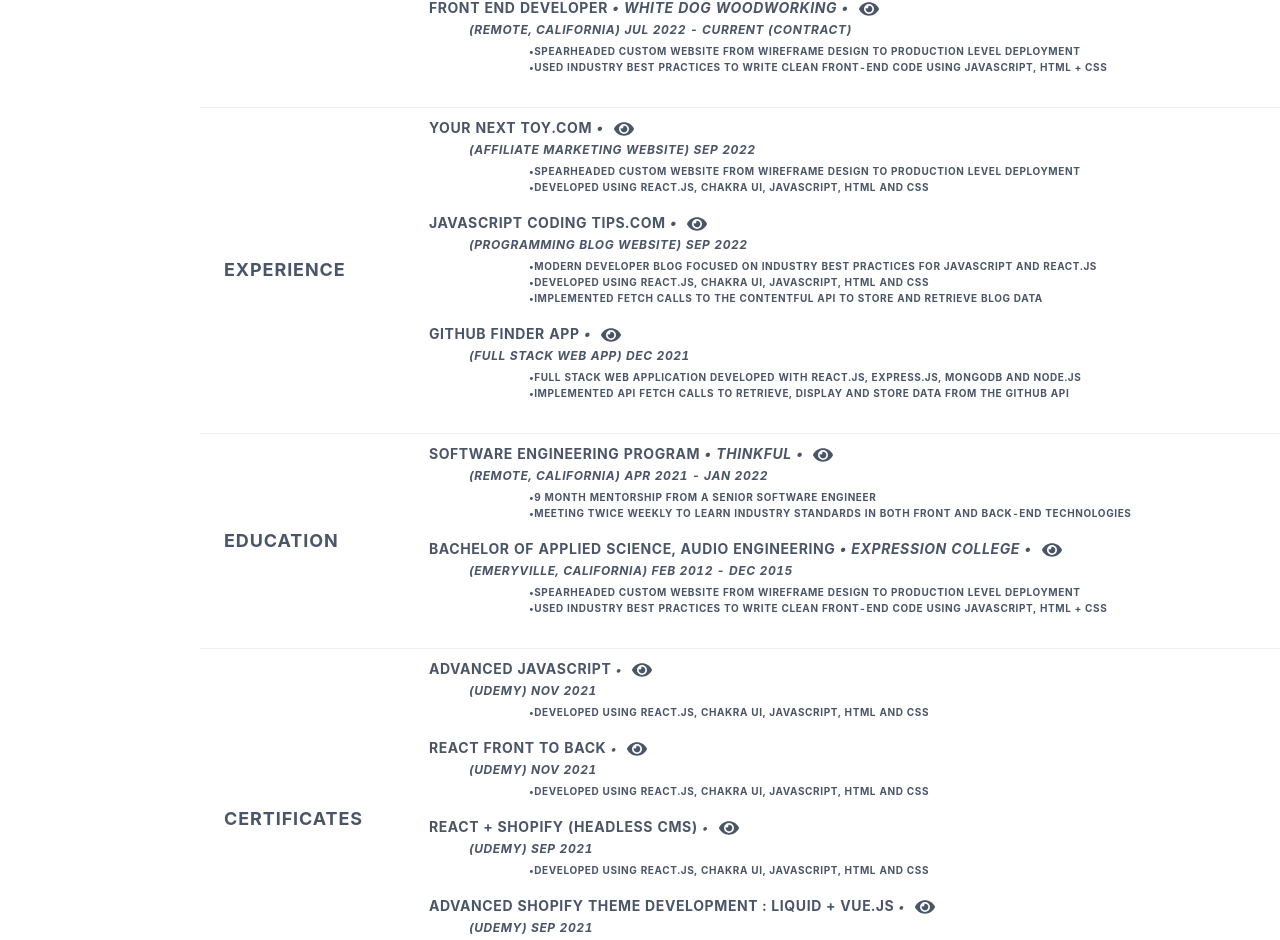
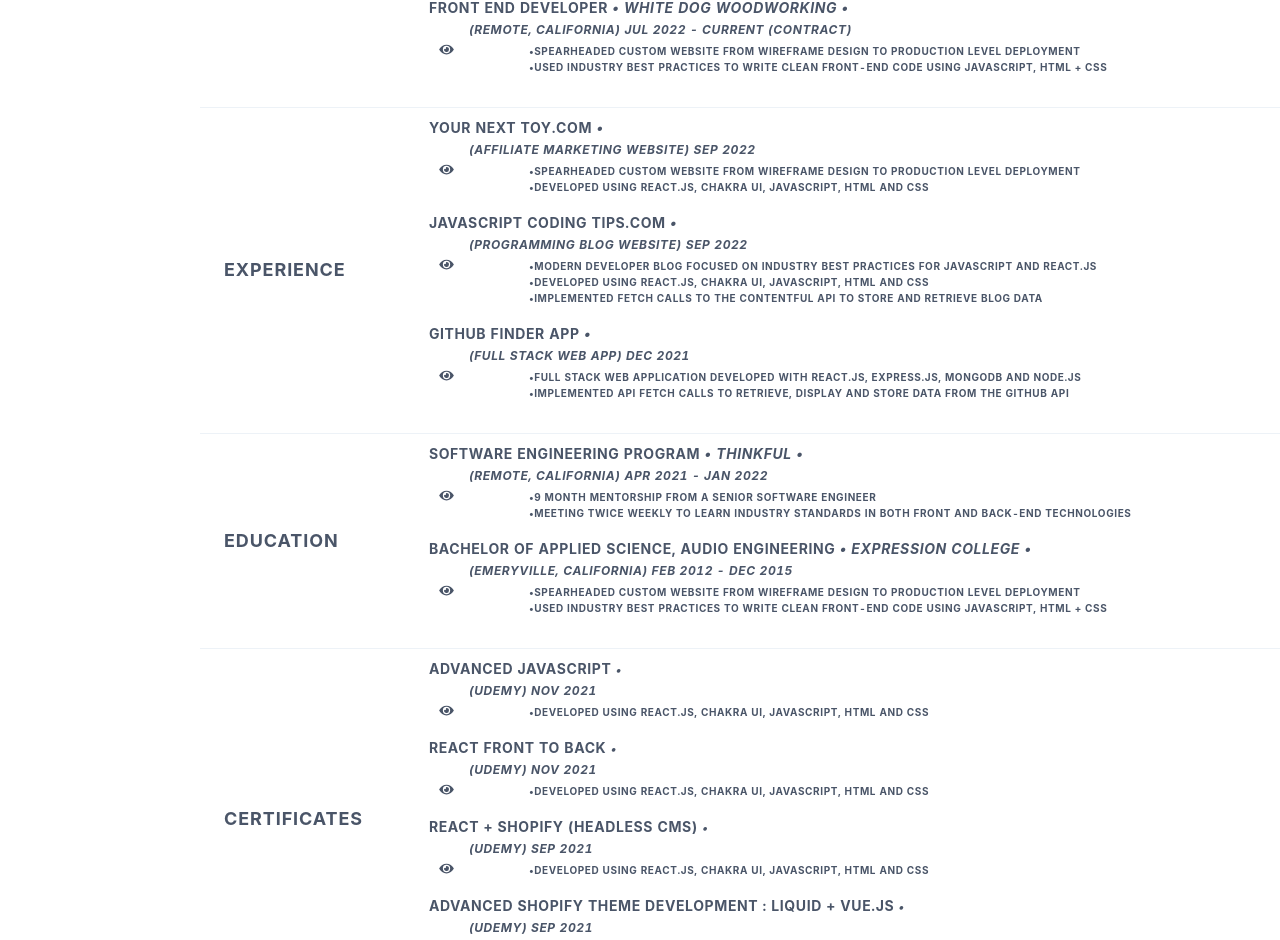
Before and after one commit to tomofficer/portfolio2022, a React (Create React App) app: page / in a window 1280 px wide. Shown: the part 1320-2260 px from the top of the page. Built offline with nearby package versions, Linux system fonts and the light colour scheme.

Commit message:
fixed eye icon styling, resume section

```diff
--- a/src/components/Resume.js
+++ b/src/components/Resume.js
@@ -290,26 +290,6 @@
                     Full Stack Developer{' '}
                     <span style={{ fontStyle: 'italic' }}>• LeadrPro •</span>{' '}
                   </a>
-                  <a href="https://www.leadrpro.com/" target={'_blank'}>
-                    <Icon
-                      position={'absolute'}
-                      ml={'10px'}
-                      as={FaEye}
-                      _hover={{ color: 'blue.500' }}
-                      h="18px"
-                      w="20px"
-                    />
-                  </a>
-                  {/* <a href="https://www.leadrpro.com/" target={'_blank'}>
-                    <Icon
-                      position={'absolute'}
-                      ml={'10px'}
-                      as={FaEye}
-                      _hover={{ color: 'blue.500' }}
-                      h="18px"
-                      w="20px"
-                    />
-                  </a> */}
                   <p
                     style={{
                       fontSize: '12px',
@@ -321,6 +301,16 @@
                   >
                     (Remote, California) Nov 2021 - Current
                   </p>
+                  <a href="https://www.leadrpro.com/" target={'_blank'}>
+                    <Icon
+                      position={'absolute'}
+                      ml={'10px'}
+                      as={FaEye}
+                      _hover={{ color: 'blue.500' }}
+                      h="13px"
+                      w="15px"
+                    />
+                  </a>
                   <p
                     style={{
                       fontSize: '10px',
@@ -364,19 +354,7 @@
                       • White Dog Woodworking •
                     </span>{' '}
                   </a>
-                  <a
-                    href="https://www.whitedogwoodworking.com/"
-                    target={'_blank'}
-                  >
-                    <Icon
-                      position={'absolute'}
-                      ml={'10px'}
-                      as={FaEye}
-                      _hover={{ color: 'blue.500' }}
-                      h="18px"
-                      w="20px"
-                    />
-                  </a>
+
                   <p
                     style={{
                       fontSize: '12px',
@@ -388,6 +366,21 @@
                   >
                     (Remote, California) Jul 2022 - Current (Contract)
                   </p>
+                  <span>
+                    <a
+                      href="https://www.whitedogwoodworking.com/"
+                      target={'_blank'}
+                    >
+                      <Icon
+                        position={'absolute'}
+                        ml={'10px'}
+                        as={FaEye}
+                        _hover={{ color: 'blue.500' }}
+                        h="13px"
+                        w="15px"
+                      />
+                    </a>
+                  </span>
                   <p
                     style={{
                       fontSize: '10px',
@@ -429,16 +422,7 @@
                     Your Next Toy.com{' '}
                     <span style={{ fontStyle: 'italic' }}> •</span>{' '}
                   </a>
-                  <a href="https://www.yournexttoy.com/" target={'_blank'}>
-                    <Icon
-                      position={'absolute'}
-                      ml={'10px'}
-                      as={FaEye}
-                      _hover={{ color: 'blue.500' }}
-                      h="18px"
-                      w="20px"
-                    />
-                  </a>
+
                   <p
                     style={{
                       fontSize: '12px',
@@ -450,6 +434,16 @@
                   >
                     (Affiliate Marketing Website) Sep 2022
                   </p>
+                  <a href="https://www.yournexttoy.com/" target={'_blank'}>
+                    <Icon
+                      position={'absolute'}
+                      ml={'10px'}
+                      as={FaEye}
+                      _hover={{ color: 'blue.500' }}
+                      h="13px"
+                      w="15px"
+                    />
+                  </a>
                   <p
                     style={{
                       fontSize: '10px',
@@ -482,19 +476,7 @@
                     JavaScript Coding Tips.com{' '}
                     <span style={{ fontStyle: 'italic' }}> •</span>{' '}
                   </a>
-                  <a
-                    href="https://www.javascriptcodingtips.com/"
-                    target={'_blank'}
-                  >
-                    <Icon
-                      position={'absolute'}
-                      ml={'10px'}
-                      as={FaEye}
-                      _hover={{ color: 'blue.500' }}
-                      h="18px"
-                      w="20px"
-                    />
-                  </a>
+
                   <p
                     style={{
                       fontSize: '12px',
@@ -506,6 +488,19 @@
                   >
                     (Programming Blog Website) Sep 2022
                   </p>
+                  <a
+                    href="https://www.javascriptcodingtips.com/"
+                    target={'_blank'}
+                  >
+                    <Icon
+                      position={'absolute'}
+                      ml={'10px'}
+                      as={FaEye}
+                      _hover={{ color: 'blue.500' }}
+                      h="13px"
+                      w="15px"
+                    />
+                  </a>
                   <p
                     style={{
                       fontSize: '10px',
@@ -547,16 +542,7 @@
                     GitHub Finder App{' '}
                     <span style={{ fontStyle: 'italic' }}> •</span>{' '}
                   </a>
-                  <a href="https://www.leadrpro.com/" target={'_blank'}>
-                    <Icon
-                      position={'absolute'}
-                      ml={'10px'}
-                      as={FaEye}
-                      _hover={{ color: 'blue.500' }}
-                      h="18px"
-                      w="20px"
-                    />
-                  </a>
+
                   <p
                     style={{
                       fontSize: '12px',
@@ -568,6 +554,16 @@
                   >
                     (Full Stack Web App) Dec 2021
                   </p>
+                  <a href="https://www.leadrpro.com/" target={'_blank'}>
+                    <Icon
+                      position={'absolute'}
+                      ml={'10px'}
+                      as={FaEye}
+                      _hover={{ color: 'blue.500' }}
+                      h="13px"
+                      w="15px"
+                    />
+                  </a>
                   <p
                     style={{
                       fontSize: '10px',
@@ -611,16 +607,6 @@
                     Software Engineering Program{' '}
                     <span style={{ fontStyle: 'italic' }}>• Thinkful •</span>
                   </a>
-                  <a href="https://www.leadrpro.com/" target={'_blank'}>
-                    <Icon
-                      position={'absolute'}
-                      ml={'10px'}
-                      as={FaEye}
-                      _hover={{ color: 'blue.500' }}
-                      h="18px"
-                      w="20px"
-                    />
-                  </a>
                   <p
                     style={{
                       fontSize: '12px',
@@ -632,6 +618,16 @@
                   >
                     (Remote, California) Apr 2021 - Jan 2022
                   </p>
+                  <a href="https://www.leadrpro.com/" target={'_blank'}>
+                    <Icon
+                      position={'absolute'}
+                      ml={'10px'}
+                      as={FaEye}
+                      _hover={{ color: 'blue.500' }}
+                      h="13px"
+                      w="15px"
+                    />
+                  </a>
                   <p
                     style={{
                       fontSize: '10px',
@@ -665,16 +661,6 @@
                       • Expression College •
                     </span>{' '}
                   </a>
-                  <a href="https://www.leadrpro.com/" target={'_blank'}>
-                    <Icon
-                      position={'absolute'}
-                      ml={'10px'}
-                      as={FaEye}
-                      _hover={{ color: 'blue.500' }}
-                      h="18px"
-                      w="20px"
-                    />
-                  </a>
                   <p
                     style={{
                       fontSize: '12px',
@@ -686,6 +672,16 @@
                   >
                     (Emeryville, California) Feb 2012 - Dec 2015
                   </p>
+                  <a href="https://www.leadrpro.com/" target={'_blank'}>
+                    <Icon
+                      position={'absolute'}
+                      ml={'10px'}
+                      as={FaEye}
+                      _hover={{ color: 'blue.500' }}
+                      h="13px"
+                      w="15px"
+                    />
+                  </a>
                   <p
                     style={{
                       fontSize: '10px',
@@ -727,16 +723,6 @@
                     Advanced JavaScript{' '}
                   </a>
                   <span style={{ fontStyle: 'italic' }}> •</span>{' '}
-                  <a href="https://www.leadrpro.com/" target={'_blank'}>
-                    <Icon
-                      position={'absolute'}
-                      ml={'10px'}
-                      as={FaEye}
-                      _hover={{ color: 'blue.500' }}
-                      h="18px"
-                      w="20px"
-                    />
-                  </a>
                   <p
                     style={{
                       fontSize: '12px',
@@ -748,6 +734,16 @@
                   >
                     (Udemy) Nov 2021
                   </p>
+                  <a href="https://www.leadrpro.com/" target={'_blank'}>
+                    <Icon
+                      position={'absolute'}
+                      ml={'10px'}
+                      as={FaEye}
+                      _hover={{ color: 'blue.500' }}
+                      h="13px"
+                      w="15px"
+                    />
+                  </a>
                   <p
                     style={{
                       fontSize: '10px',
@@ -771,16 +767,6 @@
                     React Front To Back{' '}
                   </a>
                   <span style={{ fontStyle: 'italic' }}> •</span>{' '}
-                  <a href="https://www.leadrpro.com/" target={'_blank'}>
-                    <Icon
-                      position={'absolute'}
-                      ml={'10px'}
-                      as={FaEye}
-                      _hover={{ color: 'blue.500' }}
-                      h="18px"
-                      w="20px"
-                    />
-                  </a>
                   <p
                     style={{
                       fontSize: '12px',
@@ -792,6 +778,16 @@
                   >
                     (Udemy) Nov 2021
                   </p>
+                  <a href="https://www.leadrpro.com/" target={'_blank'}>
+                    <Icon
+                      position={'absolute'}
+                      ml={'10px'}
+                      as={FaEye}
+                      _hover={{ color: 'blue.500' }}
+                      h="13px"
+                      w="15px"
+                    />
+                  </a>
                   <p
                     style={{
                       fontSize: '10px',
@@ -815,16 +811,6 @@
                     React + Shopify (Headless CMS){' '}
                   </a>
                   <span style={{ fontStyle: 'italic' }}> •</span>{' '}
-                  <a href="https://www.leadrpro.com/" target={'_blank'}>
-                    <Icon
-                      position={'absolute'}
-                      ml={'10px'}
-                      as={FaEye}
-                      _hover={{ color: 'blue.500' }}
-                      h="18px"
-                      w="20px"
-                    />
-                  </a>
                   <p
                     style={{
                       fontSize: '12px',
@@ -836,6 +822,16 @@
                   >
                     (Udemy) Sep 2021
                   </p>
+                  <a href="https://www.leadrpro.com/" target={'_blank'}>
+                    <Icon
+                      position={'absolute'}
+                      ml={'10px'}
+                      as={FaEye}
+                      _hover={{ color: 'blue.500' }}
+                      h="13px"
+                      w="15px"
+                    />
+                  </a>
                   <p
                     style={{
                       fontSize: '10px',
@@ -859,16 +855,6 @@
                     Advanced Shopify Theme Development : Liquid + Vue.js{' '}
                   </a>
                   <span style={{ fontStyle: 'italic' }}> •</span>{' '}
-                  <a href="https://www.leadrpro.com/" target={'_blank'}>
-                    <Icon
-                      position={'absolute'}
-                      ml={'10px'}
-                      as={FaEye}
-                      _hover={{ color: 'blue.500' }}
-                      h="18px"
-                      w="20px"
-                    />
-                  </a>
                   <p
                     style={{
                       fontSize: '12px',
@@ -880,6 +866,16 @@
                   >
                     (Udemy) Sep 2021
                   </p>
+                  <a href="https://www.leadrpro.com/" target={'_blank'}>
+                    <Icon
+                      position={'absolute'}
+                      ml={'10px'}
+                      as={FaEye}
+                      _hover={{ color: 'blue.500' }}
+                      h="13px"
+                      w="15px"
+                    />
+                  </a>
                   <p
                     style={{
                       fontSize: '10px',
```
